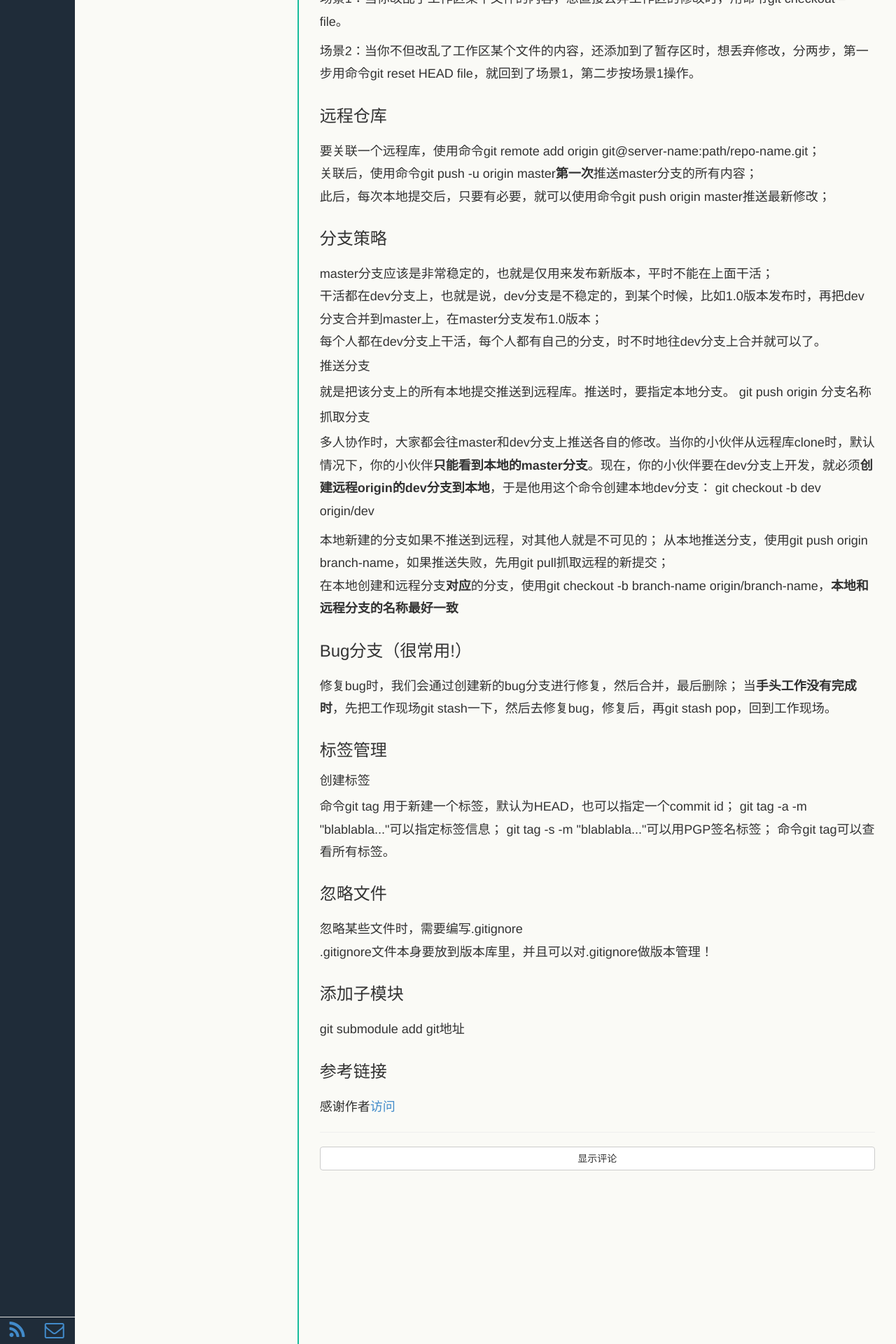
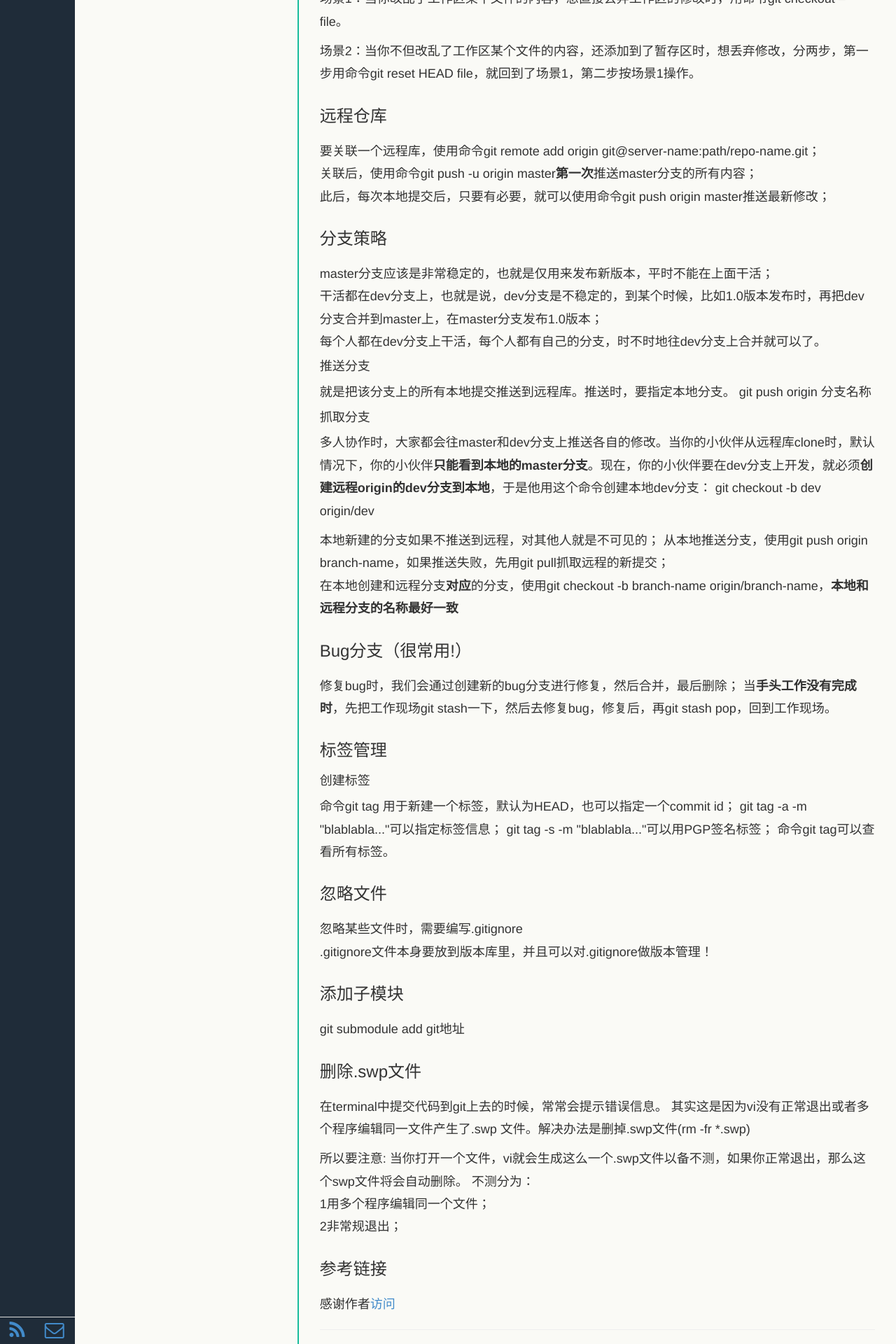
Before and after one commit to echoZQ/echo-blog, a Jekyll site: the page built from _posts/2014-11-26-git.md, in a window 1280 px wide. Shown: the part 1566-3486 px from the top of the page at 70% size. Built offline with Jekyll 4.4.1, drawn with Linux system fonts in a browser that asks for light colours; Markdown is read by kramdown in place of the engine named in the settings.

Commit message:
delete discus

```diff
--- a/_includes/disqus.html
+++ /dev/null
@@ -1,3 +0,0 @@
-<div id="disqus_thread">
-  <button type="button" name="{{ site.disqus.shortname }}" class="btn btn-default show-commend">显示评论</button>
-</div>
--- a/_layouts/post.html
+++ b/_layouts/post.html
@@ -13,7 +13,6 @@ layout: base
       {{ content }}
     </div>
     <hr>
-    {% include disqus.html %}
   </div>
   <!-- 目录 -->
   <div id="content_table" style="position:fixed;right:20px;top:120px;display:none;">
--- a/_posts/2014-11-26-git.md
+++ b/_posts/2014-11-26-git.md
@@ -105,5 +105,16 @@ git tag -s <tagname> -m "blablabla..."可以用PGP签名标签；
 ### 添加子模块
 git submodule add git地址
 
+### 删除.swp文件
+在terminal中提交代码到git上去的时候，常常会提示错误信息。
+其实这是因为vi没有正常退出或者多个程序编辑同一文件产生了.swp
+文件。解决办法是删掉.swp文件(rm -fr *.swp)
+
+所以要注意:
+当你打开一个文件，vi就会生成这么一个.swp文件以备不测，如果你正常退出，那么这个swp文件将会自动删除。
+不测分为：
+1用多个程序编辑同一个文件；
+2非常规退出；
+
 ### 参考链接
 感谢作者[访问](http://www.liaoxuefeng.com/wiki/0013739516305929606dd18361248578c67b8067c8c017b000)
```
Also changed, not shown: _posts/2014-08-04-php-resouce.md (+2 -0 lines), _posts/2014-09-01-sth-about-linux.md (deleted, +0 -20 lines).
